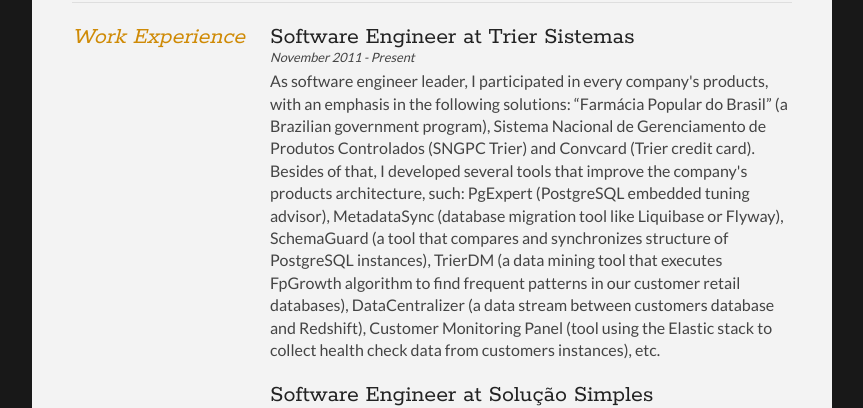
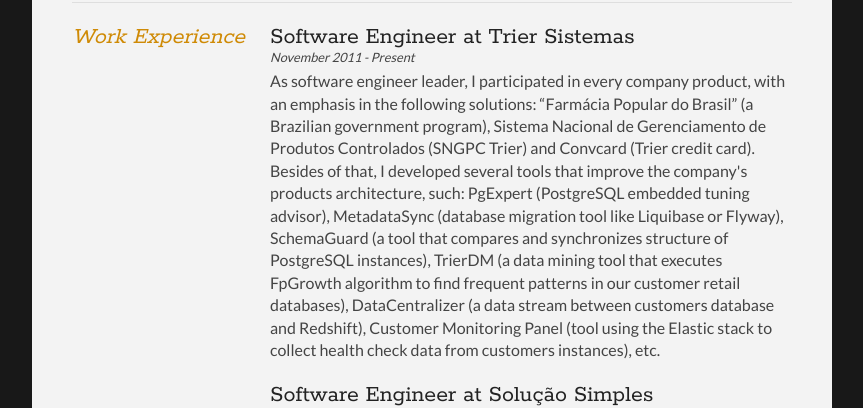
Before and after one commit to michelmilezzi/michelmilezzi.github.io, a plain HTML site: page resume/index.html in a window 1280 px wide. Shown: the part 553-961 px from the top of the page, without its empty margins (208-1071 px from the left). Drawn offline with Linux system fonts and the light colour scheme.

Commit message:
fixed typo

```diff
--- a/resume/index.html
+++ b/resume/index.html
@@ -63,7 +63,7 @@
 				<article>
 					<h2>Software Engineer at Trier Sistemas</h2>
 					<p class="subDetails">November 2011 - Present</p>
-					<p>As software engineer leader, I participated in every company's products, with an emphasis in the following solutions: “Farmácia Popular do Brasil” (a Brazilian government program), Sistema Nacional de Gerenciamento de Produtos Controlados (SNGPC Trier) and Convcard (Trier credit card). Besides of that, I developed several tools that improve the company's products architecture, such: PgExpert (PostgreSQL embedded tuning advisor), MetadataSync (database migration tool like Liquibase or Flyway), SchemaGuard (a tool that compares and synchronizes structure of PostgreSQL instances), TrierDM (a data mining tool that executes FpGrowth algorithm to find frequent patterns in our customer retail databases), DataCentralizer (a data stream between customers database and Redshift), Customer Monitoring Panel (tool using the Elastic stack to collect health check data from customers instances), etc.</p>
+					<p>As software engineer leader, I participated in every company product, with an emphasis in the following solutions: “Farmácia Popular do Brasil” (a Brazilian government program), Sistema Nacional de Gerenciamento de Produtos Controlados (SNGPC Trier) and Convcard (Trier credit card). Besides of that, I developed several tools that improve the company's products architecture, such: PgExpert (PostgreSQL embedded tuning advisor), MetadataSync (database migration tool like Liquibase or Flyway), SchemaGuard (a tool that compares and synchronizes structure of PostgreSQL instances), TrierDM (a data mining tool that executes FpGrowth algorithm to find frequent patterns in our customer retail databases), DataCentralizer (a data stream between customers database and Redshift), Customer Monitoring Panel (tool using the Elastic stack to collect health check data from customers instances), etc.</p>
 				</article>
 
 				<article>
```
